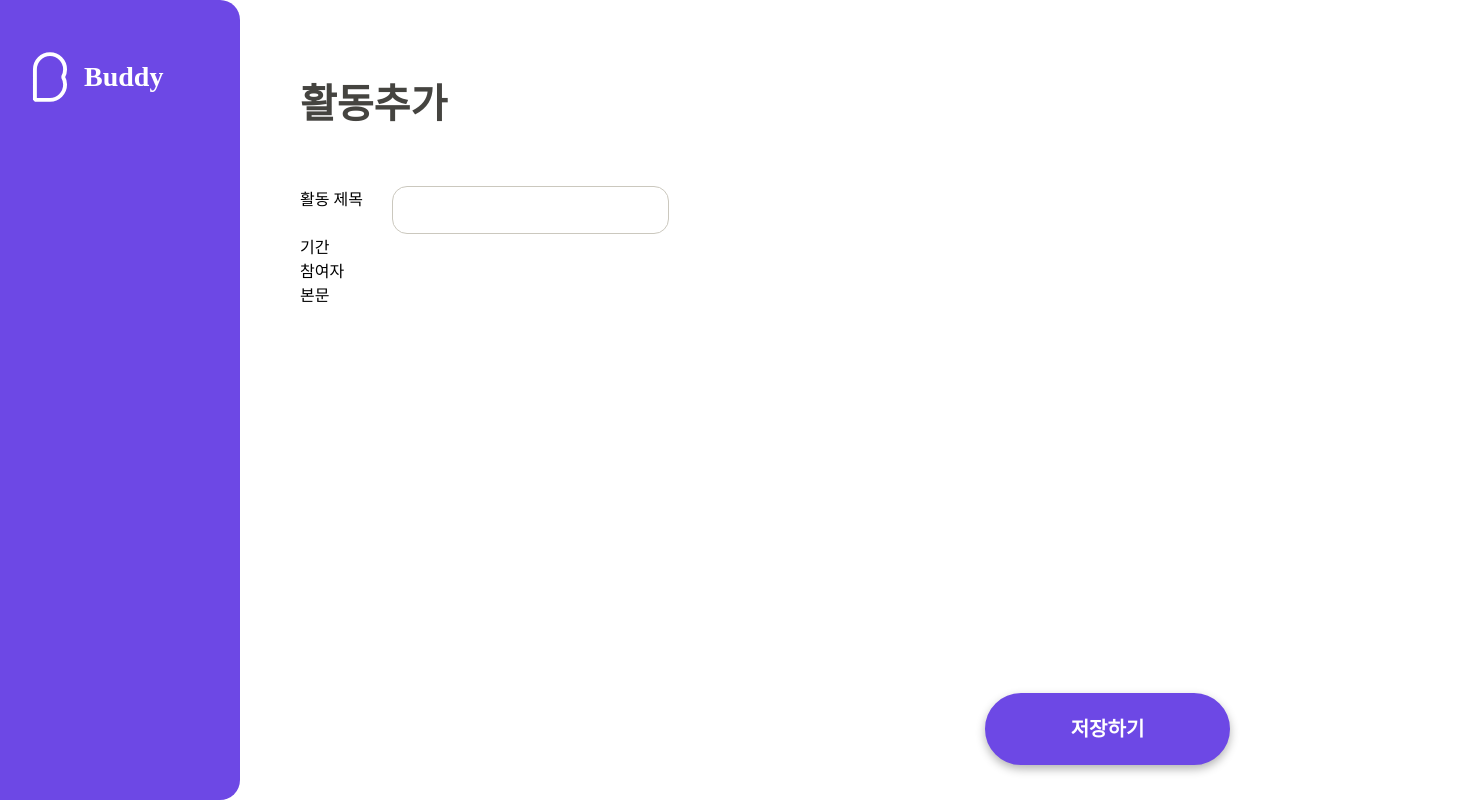
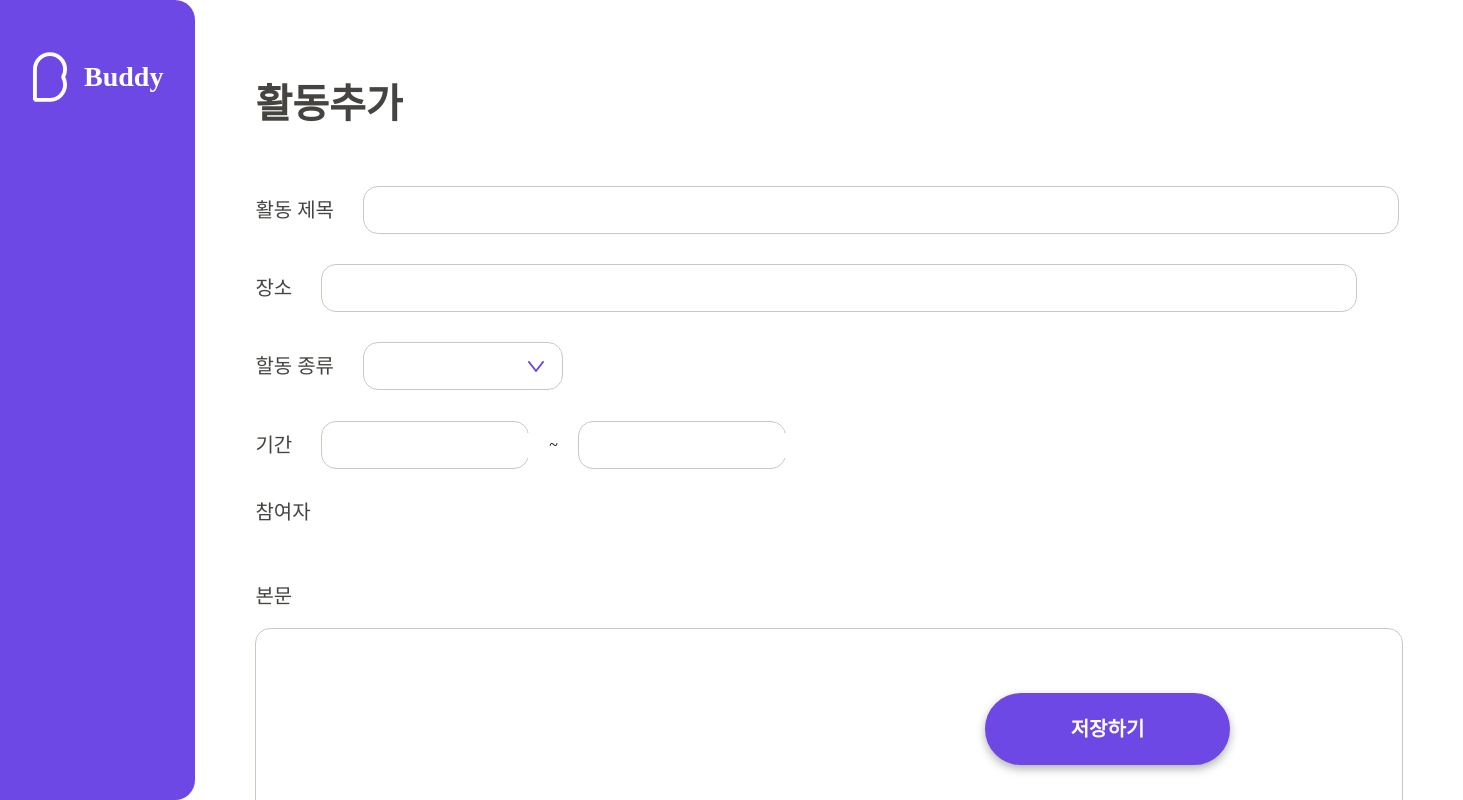
Before and after one commit to kmu-kcc/buddy-frontend, a React (Create React App) app: page /activity/add in a window 1280 px wide. Shown: the top 800 px of the page, 1463 px wide, since content can reach past the window. Built offline with nearby package versions, Linux system fonts and the light colour scheme; a web font is replaced by a local one.

Commit message:
skeleton Activity/Add page

```diff
--- a/src/pages/activity/Add.tsx
+++ b/src/pages/activity/Add.tsx
@@ -1,6 +1,6 @@
 import React, {useState, useCallback} from 'react';
 import styled from 'styled-components';
-import {Text, Button, Box, Input} from '../../components';
+import {Text, Button, Box, Input, Textarea, Select} from '../../components';
 
 const FloatButton = styled(Button)`
   width: 245px;
@@ -17,24 +17,58 @@ export const Add = () => {
   const handleInputChange = useCallback((event: React.ChangeEvent<HTMLInputElement>) => {
     setInputTextValue(event.target.value);
   }, [setInputTextValue]);
+
+  const [InputPlaceValue, setInputPlaceValue] = useState('');
+  const handlePlaceChange = useCallback((event: React.ChangeEvent<HTMLInputElement>) => {
+    setInputPlaceValue(event.target.value);
+  }, [setInputPlaceValue]);
+
+  const [InputStartValue, setInputStartValue] = useState('');
+  const handleStartChange = useCallback((event: React.ChangeEvent<HTMLInputElement>) => {
+    setInputStartValue(event.target.value);
+  }, [setInputStartValue]);
+  const [InputEndValue, setEndTextValue] = useState('');
+  const handleEndChange = useCallback((event: React.ChangeEvent<HTMLInputElement>) => {
+    setEndTextValue(event.target.value);
+  }, [setEndTextValue]);
+
+  const [descriptionValue, setDescriptionValue] = useState('');
+  const handleDescriptionareaChange = useCallback((event: React.ChangeEvent<HTMLTextAreaElement>) => {
+    setDescriptionValue(event.target.value);
+  }, [setDescriptionValue]);
   return (
     <Box width='100%' py='48px' px='60px'>
       <Box isFlex width='100%' mt='32px' alignItems='flex-end' justifyContent='space-between'>
         <Text color='#454440' fontSize='40px' fontWeight={700} lineHeight='50px'>활동추가</Text>
       </Box>
-      <Box isFlex mt='56px'>
-        <Text>활동 제목</Text>
-        <Input onChange={handleInputChange} value={InputTextValue} ml='29px' width='auto' />
+      <Box isFlex mt='56px' alignItems='center'>
+        <Text fontSize='20px' color='#454440' lineHeight='24px'>활동 제목</Text>
+        <Input onChange={handleInputChange} value={InputTextValue} ml='29px' width='1036px' />
       </Box>
-      <Box>
-        <Text>기간</Text>
+      <Box isFlex mt='30px' alignItems='center'>
+        <Text fontSize='20px' color='#454440' lineHeight='24px'>장소</Text>
+        <Input onChange={handlePlaceChange} value={InputPlaceValue} ml='29px' width='1036px' />
       </Box>
-      <Box>
-        <Text>참여자</Text>
+      <Box isFlex mt='30px' alignItems='center'>
+        <Text fontSize='20px' color='#454440' lineHeight='24px'>할동 종류</Text>
+        <Select ml='29px' width='200px'>
+          <option>창립제</option>
+          <option>스터디</option>
+          <option>기타</option>
+        </Select>
       </Box>
-      <Box isFlex flexDirection='column'>
-        <Text>본문</Text>
-        <Box></Box>
+      <Box isFlex mt='30px' alignItems='center'>
+        <Text fontSize='20px' color='#454440' lineHeight='24px'>기간</Text>
+        <Input onChange={handleStartChange} value={InputStartValue} width='208px' ml='29px' mr='20px'></Input>
+        <p> ~ </p>
+        <Input onChange={handleEndChange} value={InputEndValue} width='208px' ml='20px'></Input>
+      </Box>
+      <Box mt='30px' alignItems='center'>
+        <Text fontSize='20px' color='#454440' lineHeight='24px'>참여자</Text>
+      </Box>
+      <Box isFlex flexDirection='column' mt='60px'>
+        <Text fontSize='20px' color='#454440' lineHeight='24px'>본문</Text>
+        <Textarea onChange={handleDescriptionareaChange} value={descriptionValue} width='1148px' height='838px' mt='20px'></Textarea>
       </Box>
       <FloatButton>저장하기</FloatButton>
     </Box>
```
